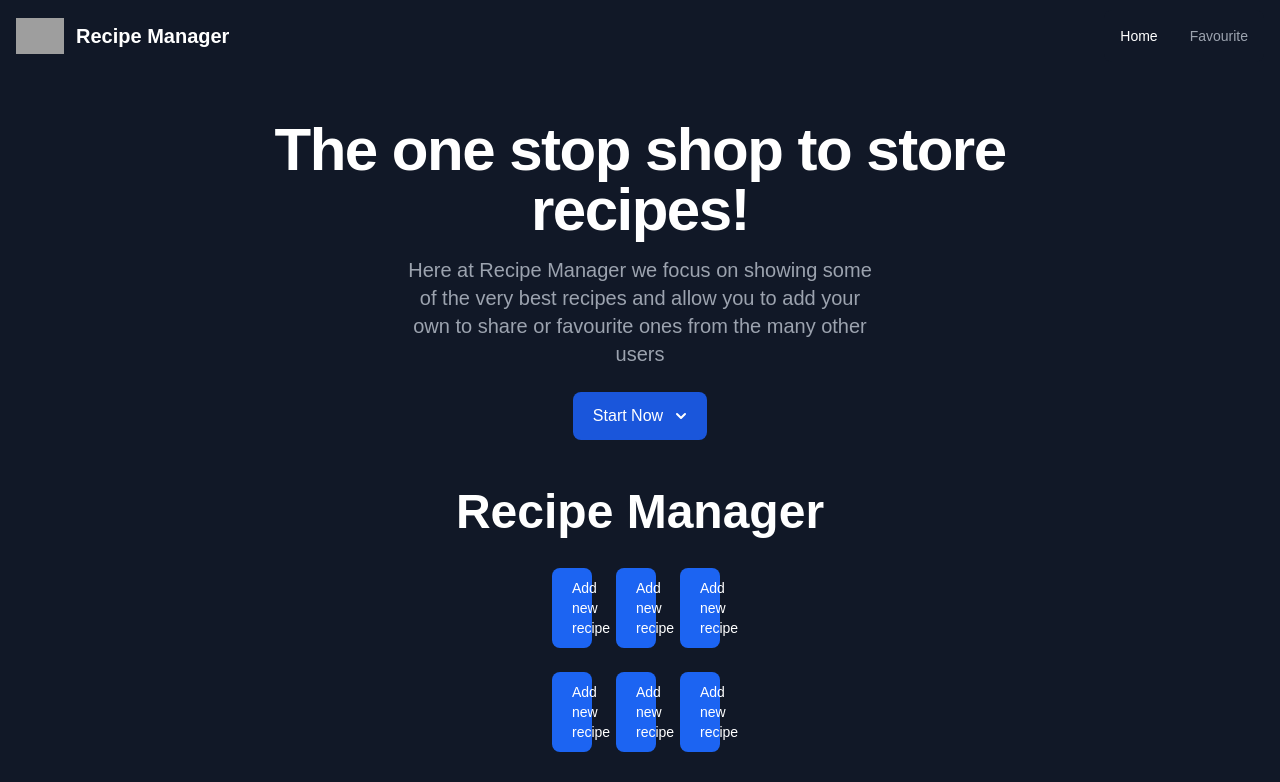
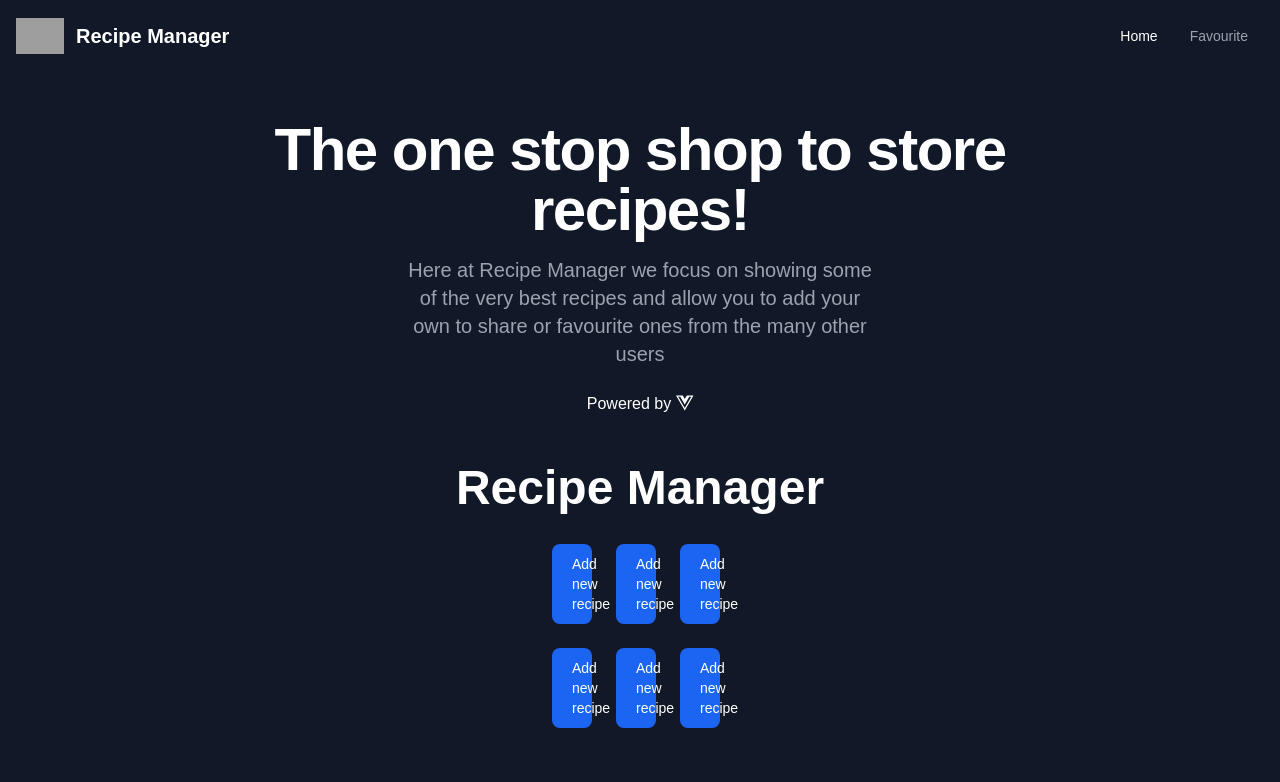
Before and after one commit to aldojack/Honours-Project, a Vue app in the folder vue/: page /favourites in a window 1280 px wide. Shown: the top 782 px of the page. Built offline with nearby package versions, Linux system fonts and the light colour scheme; grey boxes are pictures that could not be loaded.

Commit message:
Imported vue icon

```diff
--- a/vue/package.json
+++ b/vue/package.json
@@ -10,6 +10,7 @@
   },
   "dependencies": {
     "@fortawesome/fontawesome-svg-core": "^6.2.1",
+    "@fortawesome/free-brands-svg-icons": "^6.2.1",
     "@fortawesome/free-solid-svg-icons": "^6.2.1",
     "@fortawesome/vue-fontawesome": "^3.0.2",
     "flowbite": "^1.6.0",
--- a/vue/src/components/Hero.vue
+++ b/vue/src/components/Hero.vue
@@ -1,16 +1,21 @@
 <script setup>
+import { library } from '@fortawesome/fontawesome-svg-core'
+import { FontAwesomeIcon } from '@fortawesome/vue-fontawesome'
+import { faVuejs } from '@fortawesome/free-brands-svg-icons'
+library.add(faVuejs)
 const props = defineProps({
   HeroText: String
 })
 </script>
 
 <template>
-    <section class="text-center py-12">
-      <h1 class="mb-4 text-4xl font-extrabold tracking-tight leading-none text-gray-900 md:text-5xl lg:text-6xl dark:text-white">{{ HeroText }}</h1>
+    <section class="text-center py-12 text-gray-900 dark:text-white">
+      <h1 class="mb-4 text-4xl font-extrabold tracking-tight leading-none md:text-5xl lg:text-6xl ">{{ HeroText }}</h1>
       <p class="mb-6 text-lg font-normal text-gray-500 lg:text-xl sm:px-16 xl:px-48 dark:text-gray-400">Here at Recipe Manager we focus on showing some of the very best recipes and allow you to add your own to share or favourite ones from the many other users</p>
-      <a href="/" class="inline-flex justify-center items-center py-3 px-5 text-base font-medium text-center text-white bg-blue-700 rounded-lg hover:bg-blue-800 focus:ring-4 focus:ring-blue-300 dark:focus:ring-blue-900">
+<!--      <a href="/" class="inline-flex justify-center items-center py-3 px-5 text-base font-medium text-center text-white bg-blue-700 rounded-lg hover:bg-blue-800 focus:ring-4 focus:ring-blue-300 dark:focus:ring-blue-900">
         Start Now
         <svg class="ml-2 -mr-1 w-5 h-5" fill="currentColor" viewBox="0 0 20 20" xmlns="http://www.w3.org/2000/svg"><path fillRule="evenodd" d="M5.293 7.293a1 1 0 011.414 0L10 10.586l3.293-3.293a1 1 0 111.414 1.414l-4 4a1 1 0 01-1.414 0l-4-4a1 1 0 010-1.414z" clipRule="evenodd"></path></svg>
-      </a>
+      </a> -->
+      <p>Powered by <font-awesome-icon icon="fa-brands fa-vuejs" size="lg" inverse /></p>
     </section>
   </template>
```
Also changed, not shown: 1 other file (tests, documents, lock files or other folders).
